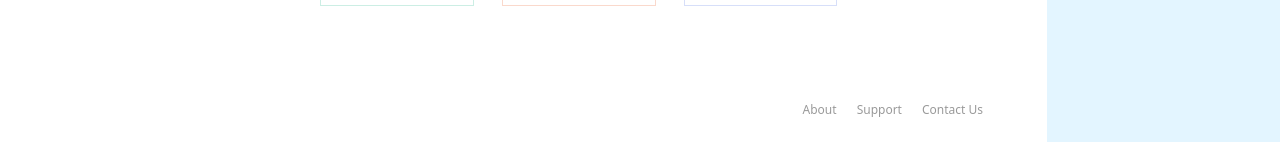
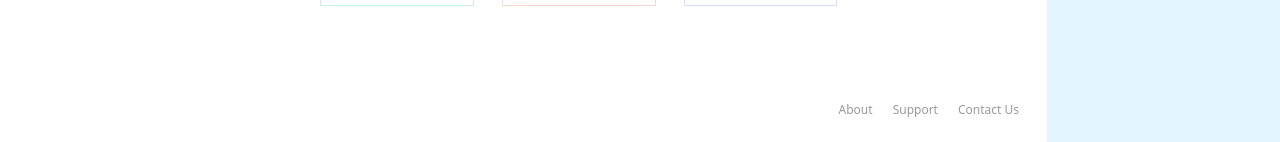
Before and after one commit to mustaqeemtariq/financial-service, a React (Create React App) app: page / in a window 1280 px wide. Shown: the part 907-1049 px from the top of the page. Built offline with nearby package versions, Linux system fonts and the light colour scheme.

Commit message:
style tweaks

```diff
--- a/src/components/app/footer.tsx
+++ b/src/components/app/footer.tsx
@@ -2,7 +2,7 @@ import React from 'react'
 
 export const AppFooter = () => {
 	return (
-		<div className="flex justify-end space-x-5 pt-8 pb-6 px-9 text-xs text-black opacity-40">
+		<div className="flex justify-end space-x-5 pt-8 pb-6 text-xs text-black opacity-40">
 			<p>About</p>
 			<p>Support</p>
 			<p>Contact Us</p>
```
